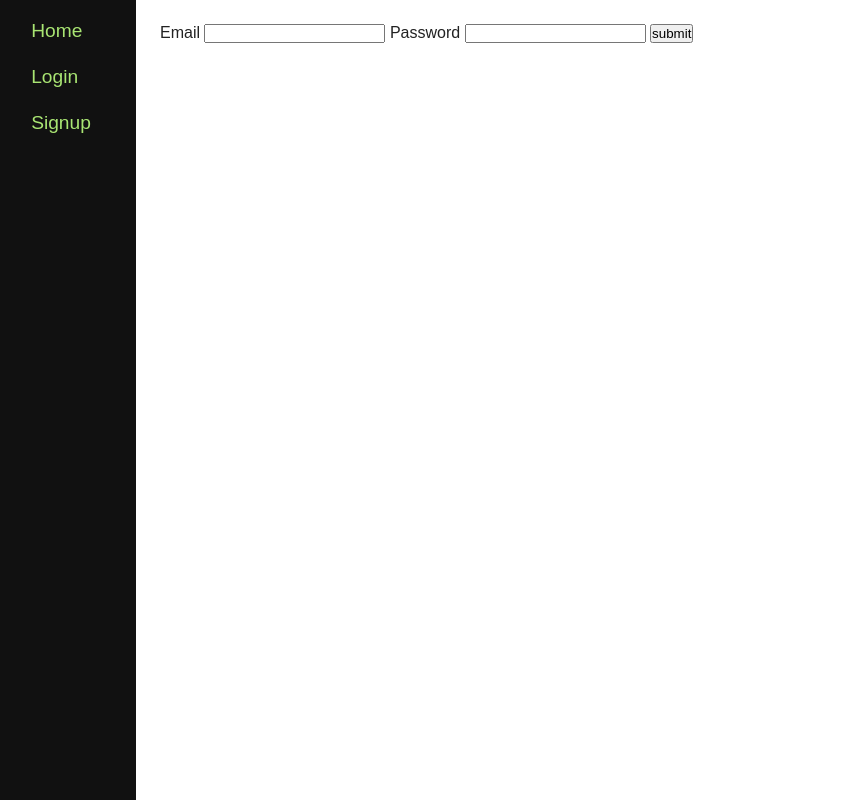
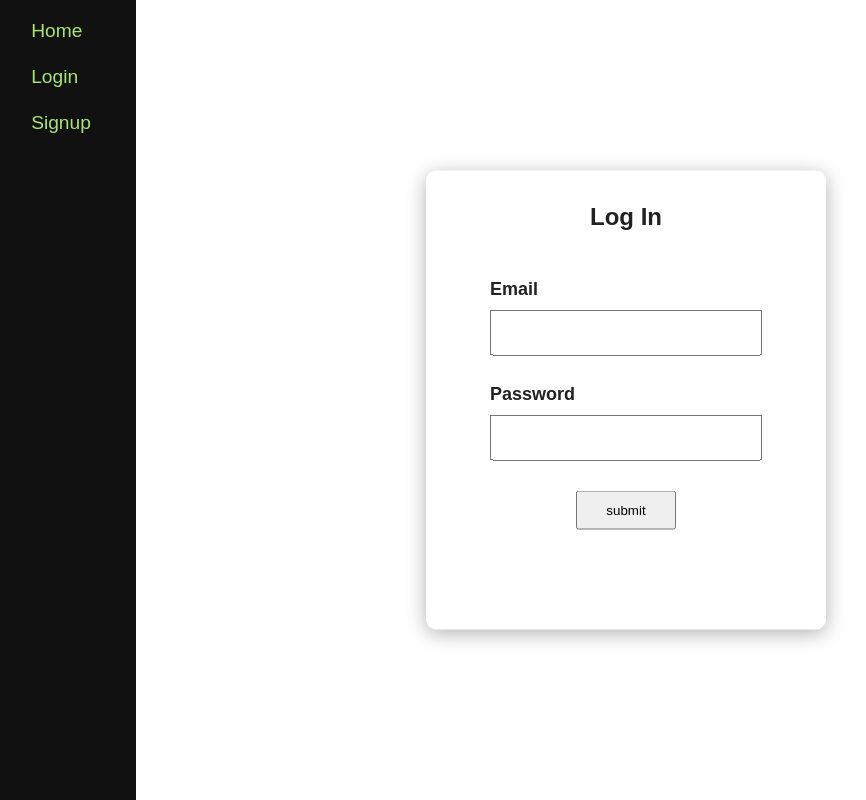
Before and after one commit to yorozc/UniPal, a Flask app: page /auth/login in a window 1280 px wide. Shown: the whole page, without its empty margins (14-880 px from the left). Run offline with Flask 3, Linux system fonts and the light colour scheme.

Commit message:
login page styled

```diff
--- a/src/static/index.css
+++ b/src/static/index.css
@@ -52,6 +52,7 @@ body {
 /* MAIN CONTENT */
 .main-content {
   margin-left: 150px;
+  width: 100%;
   padding: 24px;
   gap: 2rem;
   display: flex;
@@ -118,3 +119,58 @@ body {
   background: #2a8f2a;
   color: #fff;
 }
+
+.form-container{
+  position: fixed;
+  top: 50%;
+  left: 50%;
+  transform: translate(-50%, -50%);
+  background-color: #fff;
+  padding: 2em;
+  border-radius: 10px;
+  box-shadow: 0 4px 20px rgba(0, 0, 0, 0.3);
+  width: 90%;
+  max-width: 400px;
+  z-index: 999;
+
+}
+
+.form-header{
+  text-align: center;
+}
+
+fieldset{
+  display: flex;
+  flex-direction: column;
+  margin: 2em 0;
+  padding: 1em 2em;
+  border: none;
+  border-radius: 6px;
+  min-width: 200px;
+}
+
+fieldset label{
+  display: block;
+  margin-top: 1em;
+  font-size: large;
+  font-weight: bold;
+}
+
+fieldset label:first-of-type{
+  margin-top: 0;
+}
+
+.form-btn{
+  display: block;
+  margin: 20px auto;
+  padding: 10px;
+  width: 100px;
+}
+
+input[type=email], input[type=password], input[type=submit], input[type=text]{
+    width: 100%;
+    padding: 12px;
+    margin: 10px 0;
+    box-sizing: border-box;
+    font-size: 1em;
+}
--- a/src/templates/login.html
+++ b/src/templates/login.html
@@ -1,13 +1,26 @@
 {% extends 'base.html' %}
 
+{% block head %}
+
+
+{% endblock %}
+
 {% block body %}
-<main>
+<div class="form-container">
+    <h2 class="form-header">Log In</h1>
     <form method="POST" action="{{url_for('auth.login')}}">
-        <label for="email">Email</label>
-        <input type="email" name="email" required/>
-        <label for="password">Password</label>
-        <input type="password" name="password" required/>
-        <button type="submit">submit</button>
+        <fieldset>
+            <legend></legend>
+            <label for="email">Email</label>
+            <input type="email" name="email" required/>
+            <label for="password">Password</label>
+            <input type="password" name="password" required/>
+            <button type="submit" class="form-btn">submit</button>
+        </fieldset>
     </form>
-</main>
+
+
+</div>
+
+
 {% endblock %}
```
